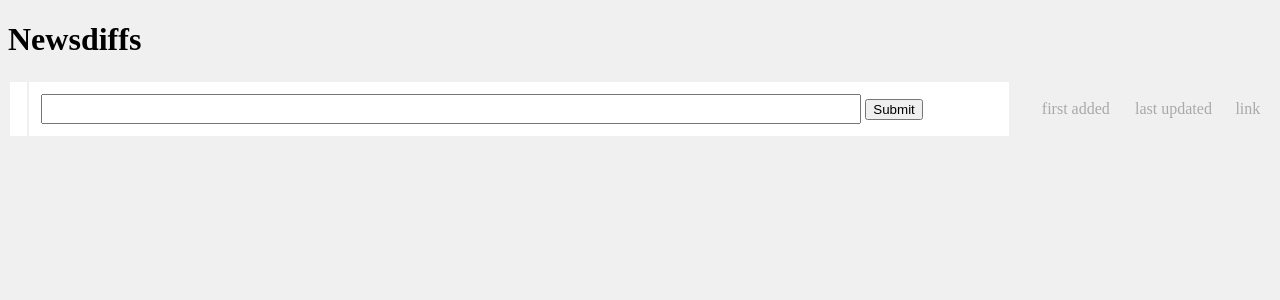
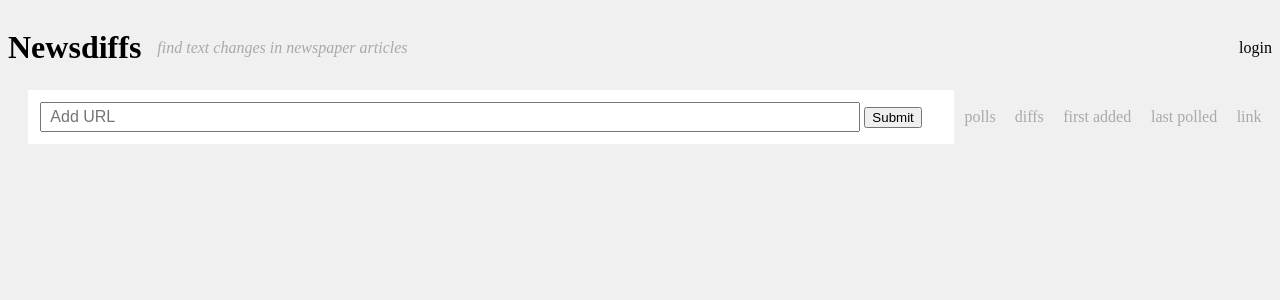
Before and after one commit to C14L/mynd, a Django app: page / in a window 1280 px wide. Shown: the top 300 px of the page. Run offline with Django 3.2, Linux system fonts and the light colour scheme; data that the repository does not hold is empty.

Commit message:
Clean up, re-org

```diff
--- a/main/management/commands/nd.py
+++ b/main/management/commands/nd.py
@@ -6,7 +6,7 @@ from django.db.models.query_utils import Q
 from time import sleep
 
 from main import ndparsers
-from main import ndutils
+from main.ndparsers import ndutils
 from main.models import PageUrl, PageText
 
 log = ndutils.log
--- a/main/models.py
+++ b/main/models.py
@@ -2,7 +2,7 @@ import hashlib
 
 from django.db import models
 
-from main import ndutils
+from main.ndparsers import ndutils
 
 
 class PageUrl(models.Model):
--- a/main/ndparsers/__init__.py
+++ b/main/ndparsers/__init__.py
@@ -1,8 +1,4 @@
-from main.ndutils import normspace
-from bs4 import BeautifulSoup
-
-from .. import ndutils
-from . import theguardian_com, tagesschau_de, faz_net
+from . import ndutils, theguardian_com, tagesschau_de, faz_net
 
 log = ndutils.log
 
--- a/main/ndparsers/faz_net.py
+++ b/main/ndparsers/faz_net.py
@@ -1,7 +1,5 @@
-from main.ndutils import normspace
 from bs4 import BeautifulSoup
-
-from .. import ndutils
+from . import ndutils
 
 log = ndutils.log
 
--- a/main/ndparsers/tagesschau_de.py
+++ b/main/ndparsers/tagesschau_de.py
@@ -1,7 +1,5 @@
-from main.ndutils import normspace
 from bs4 import BeautifulSoup
-
-from .. import ndutils
+from . import ndutils
 
 log = ndutils.log
 
--- a/main/ndparsers/theguardian_com.py
+++ b/main/ndparsers/theguardian_com.py
@@ -1,7 +1,5 @@
-from main.ndutils import normspace
 from bs4 import BeautifulSoup
-
-from .. import ndutils
+from . import ndutils
 
 log = ndutils.log
 
--- /dev/null
+++ b/main/templates/base.html
@@ -0,0 +1,55 @@
+<!DOCTYPE html>
+<html lang="en">
+
+<head>
+    <meta charset="UTF-8">
+    <meta name="viewport" content="width=device-width, initial-scale=1.0">
+    <title>{% block title %}newsdiffs{% endblock %}</title>
+    <style>
+
+body {
+    background-color: #f0f0f0;
+}
+
+header {
+    display: flex;
+    flex-wrap: nowrap;
+    flex-direction: row;
+    align-items: center;
+    gap: 1rem;
+}
+
+header h1 {
+    vertical-align: middle;
+    flex: 0 0 auto;
+}
+
+header p {
+    vertical-align: middle;
+    color: darkgray;
+    font-style: italic;
+    flex: 1 1 auto;
+}
+
+header div.auth {
+    vertical-align: middle;
+    flex: 0 0 auto;
+}
+
+header a {
+    text-decoration: inherit;
+    color: inherit;
+}
+
+    </style>
+    {% block head %}{% endblock %}
+</head>
+<body>
+    <header>
+        <h1>{% block h1 %}Newsdiffs{% endblock %}</h1>
+        <p>find text changes in newspaper articles</p>
+        <div class="auth"><a href="/login">login</a></div>
+    </header>
+    {% block content %}{% endblock %}
+</body>
+</html>
--- a/main/templates/main/home.html
+++ b/main/templates/main/home.html
@@ -1,20 +1,10 @@
-<!DOCTYPE html>
-<html lang="en">
+{% extends "base.html" %}
 
-<head>
-    <meta charset="UTF-8">
-    <meta name="viewport" content="width=device-width, initial-scale=1.0">
-    <title>newsdiffs</title>
+{% block title %}newsdiffs{% endblock %}
+
+{% block head %}
+
 <style>
-        body {
-            background-color: #f0f0f0;
-        }
-
-        h1 a {
-            text-decoration: inherit;
-            color: inherit;
-        }
-
     .add-form {
         background-color: white;
         padding: 0.25rem;
@@ -48,28 +38,29 @@
         padding: 0.5rem;
         margin: 0;
         white-space: nowrap;
+        text-align: center;
     }
     .url-list table td.url {
         width: 100%;
     }
-        .url-list table td.url div {
-            overflow: hidden;
+
+    .url-list table tr td:nth-child(2) {
+        text-align: left;
     }
 
-        .url-list table tr:first-child td:nth-child(3),
-        .url-list table tr:first-child td:nth-child(4),
-        .url-list table tr:first-child td:nth-child(5),
-        .url-list table tr:first-child td:nth-child(6) {
+    .url-list table tr:first-child td:not(:nth-child(2)) {
         background-color: transparent;
         color: darkgrey;
-            text-align: center;
     }
 
 </style>
-</head>
 
-<body>
-    <h1>Newsdiffs</h1>
+{% endblock %}
+
+{% block h1 %}Newsdiffs{% endblock %}
+
+{% block content %}
+
 <div class="url-list">
     <table>
         <tr>
@@ -78,14 +69,15 @@
                 <form class="add-form" action="/add/" method="post">
                     {% csrf_token %}
                     <span>
-                            <input type="url" name="url" maxlength="1000">
+                        <input type="url" name="url" maxlength="1000" placeholder="Add URL">
                         <input type="submit" value="Submit">
                     </span>
                 </form>
             </td>
-                <td></td>
+            <td>polls</td>
+            <td>diffs</td>
             <td>first added</td>
-                <td>last updated</td>
+            <td>last polled</td>
             <td>link</td>
         </tr>
 
@@ -98,26 +90,15 @@
                     <input type="submit" value="delete">
                 </form>
             </td>
-                <td class="url">
-                    <div>{{ url.title }}</div>
-                </td>
-                <td>
-                    <a href="/view/?url={{ url.url }}">
-                        {{ url.count_different_texts }}
-                        different of
-                        {{ url.count_texts }}</a>
-                </td>
-                <td>
-                    <span>{{ url.created_on|date:"Y-m-d H:i:s" }}</span>
-                </td>
-                <td>
-                    <span>{{ url.last_parsed_on|date:"Y-m-d H:i:s" }}</span>
-                </td>
+            <td class="url"><a href="/view/?url={{ url.url }}">{{ url.title }}</a></td>
+            <td>{{ url.count_texts }}</td>
+            <td>{{ url.count_different_texts }}</td>
+            <td><span>{{ url.created_on|date:"Y-m-d H:i:s" }}</span></td>
+            <td><span>{{ url.last_parsed_on|date:"Y-m-d H:i:s" }}</span></td>
             <td><a href="{{ url.url }}">source</a></td>
         </tr>
         {% endfor %}
     </table>
 </div>
-</body>
 
-</html>
+{% endblock %}
```
Also changed, not shown: main/management/commands/ndparse.py (+65 -0 lines), main/templates/main/diff.html (+15 -16 lines), main/templates/main/view.html (+11 -12 lines), main/ndparsers/ndutils.py (renamed from main/ndutils.py), main/static/main/main.css (added). Lines whose indentation alone changed are shown as unchanged.
